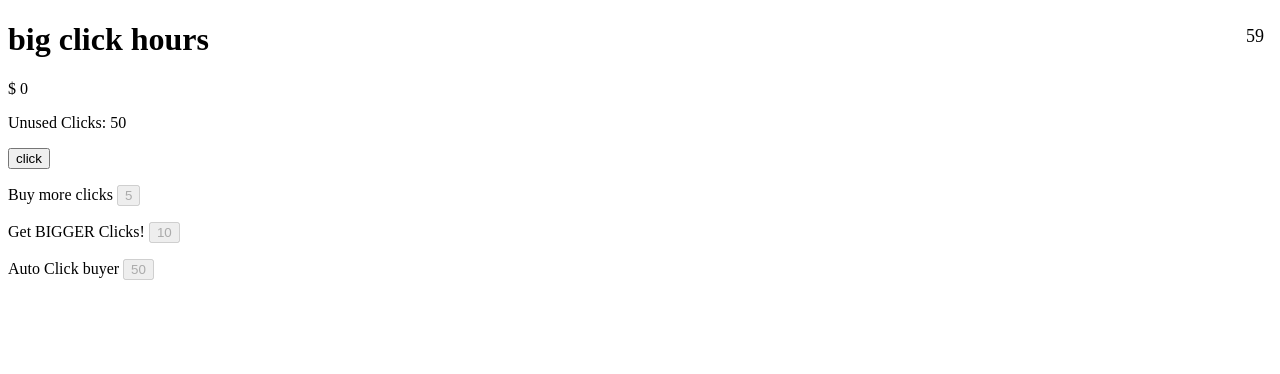
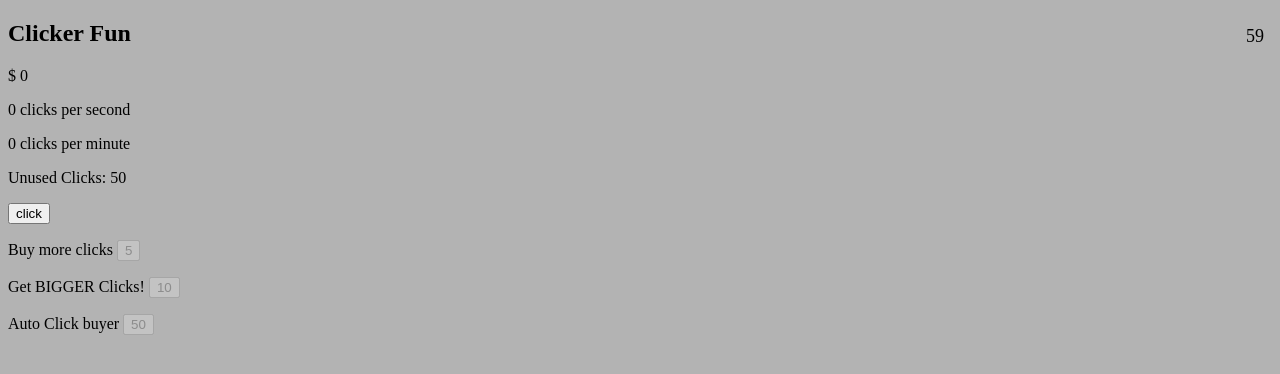
Before and after one commit to rdsavage10/Clicker_Fun, a PHP site: page / in a window 1280 px wide. Shown: the top 374 px of the page. Run offline with PHP 8.4, Linux system fonts and the light colour scheme.

Commit message:
added clicksperminute, added temp background color

```diff
--- a/index.html
+++ b/index.html
@@ -1,16 +1,26 @@
 <!DOCTYPE html>
 <html lang="en" dir="ltr">
+
 <head>
   <link rel="stylesheet" href="src/style.css">
   <meta charset="utf-8">
   <title>Clicker</title>
 </head>
+
 <body>
-      <h1>big click hours</h1>
+  <h2>Clicker Fun</h2>
   <p id="fps"></p>
   <p>
     $
     <span id="count"></span>
+  </p>
+  <p>
+    <span id="clickPerSecond"> 0 </span>
+    clicks per second
+  </p>
+  <p>
+    <span id="clickPerMinute"> 0 </span>
+    clicks per minute
   </p>
   <p>
     Unused Clicks:
@@ -33,18 +43,19 @@
       <button type="button" id="autoBuyer" title="buys clicks for you when you get low" onclick="autoBuyer()">50</button>
     </p>
     <div hidden id="catZone">
-          <span id="catCount">No Cats :C</span>
+      <span id="catCount">No Cats :(</span>
       <p>Hire Cat:
         <button type="button" name="Hire Cat" id="hireCat" onclick="hireCat()" title="sometimes clicks mouse for you">100</button>
       </p>
       <p>
         Cat Upgrades:
         <span id="catUpgradeText"></span>
-            <button type="button" id="catUpgradeButton"></button>
+        <button type="button" id="catUpgradeButton">update text goes here</button>
       </p>
     </div>
   </div>
 
   <script type="text/javascript" src="src/index.js"></script>
 </body>
+
 </html>
--- a/src/index.js
+++ b/src/index.js
@@ -1,4 +1,5 @@
 // lets declare some variables
+let total = 0
 let counter = 0
 let unusedClicks = 50
 let autoBuy = false
@@ -9,18 +10,25 @@ let catCount = 0
 let catCost = 100
 let catMultiplier = 1
 let loopTicks = 1
-let catUpgradeText = [
-  'Give cats treats for clicking',
-  'Give cats lots of pets',
-  'Buy Catnip',
-  'Increase cat wages',
-  'Make a mouse click leaderboard for which cat has the most clicks',
-]
+let secondTimer = 1
+let minuteTimer = 1
+let secPrevTotal = 0
+let minPrevTotal = 0
+let catLevel = 0
 let prev_time = 0
+// let catUpgradeText = [
+//   'Give cats treats for clicking',
+//   'Give cats lots of pets',
+//   'Buy Catnip',
+//   'Increase cat treats',
+//   'Make a mouse click leaderboard for which cat has the most clicks',
+// ]
 
 // clicking
 function increase() {
   counter += (1 * multiplier)
+  total += (1 * multiplier)
+
   unusedClicks--
 }
 
@@ -38,6 +46,24 @@ function upgradeClick() {
   counter -= upgradeCost
   upgradeCost = Math.floor(upgradeCost * 1.5)
   document.getElementById("upgradeClick").innerHTML = upgradeCost
+  document.getElementById("click").innerHTML = "+" + multiplier + " Clicks"
+}
+
+//revenue per minute
+function clicksPerMinute() {
+  secondTimer++
+  minuteTimer++
+  if (secondTimer >= 300) {
+    document.getElementById('clickPerSecond').innerHTML = (total - secPrevTotal) / 5
+    secPrevTotal = total
+    secondTimer = 1
+  }
+  if (minuteTimer >= 600) {
+    document.getElementById('clickPerMinute').innerHTML = (total - minPrevTotal) * 6
+    minPrevTotal = total
+    minuteTimer = 1
+  }
+
 }
 
 // this auto buys clicks
@@ -60,6 +86,7 @@ function catIncrease(count) {
     count = unusedClicks
   }
   counter += count
+  total += count
   unusedClicks -= count
 }
 
@@ -73,7 +100,6 @@ function fps() {
   average = 1000 / (current_ms - prev_time)
   document.getElementById('fps').innerHTML = Math.round(average)
   prev_time = current_ms
-
 }
 
 function button_update() {
@@ -111,7 +137,7 @@ function paint() {
   button_update()
   // temporary fps counter
   fps()
-
+  clicksPerMinute()
   //auto buying unused clicks
   if (autoBuy === true) {
     if (counter > clickCost && unusedClicks <= 30) {
--- a/src/style.css
+++ b/src/style.css
@@ -4,3 +4,9 @@
   right: 16px;
   font-size: 18px;
 }
+h1 {
+
+}
+body {
+  background: rgb(179, 179, 179);
+}
```
Lines whose indentation alone changed are shown as unchanged.
